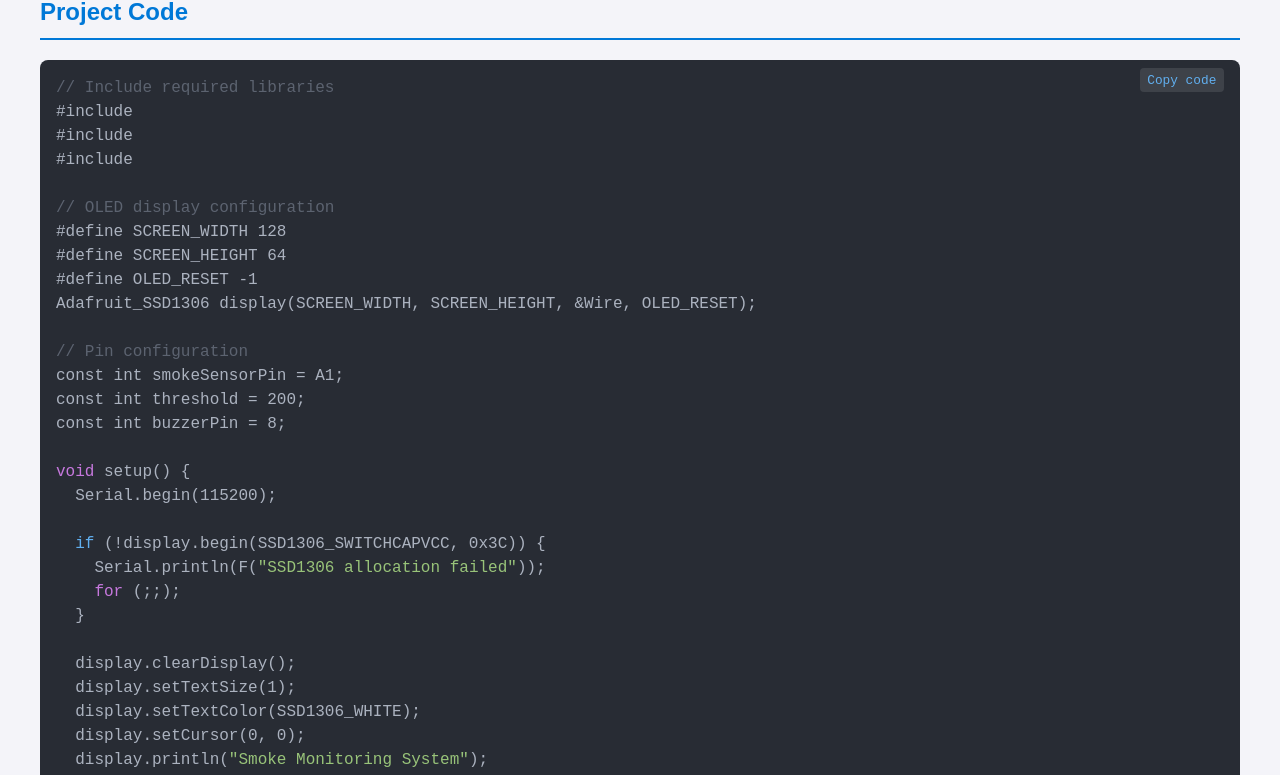
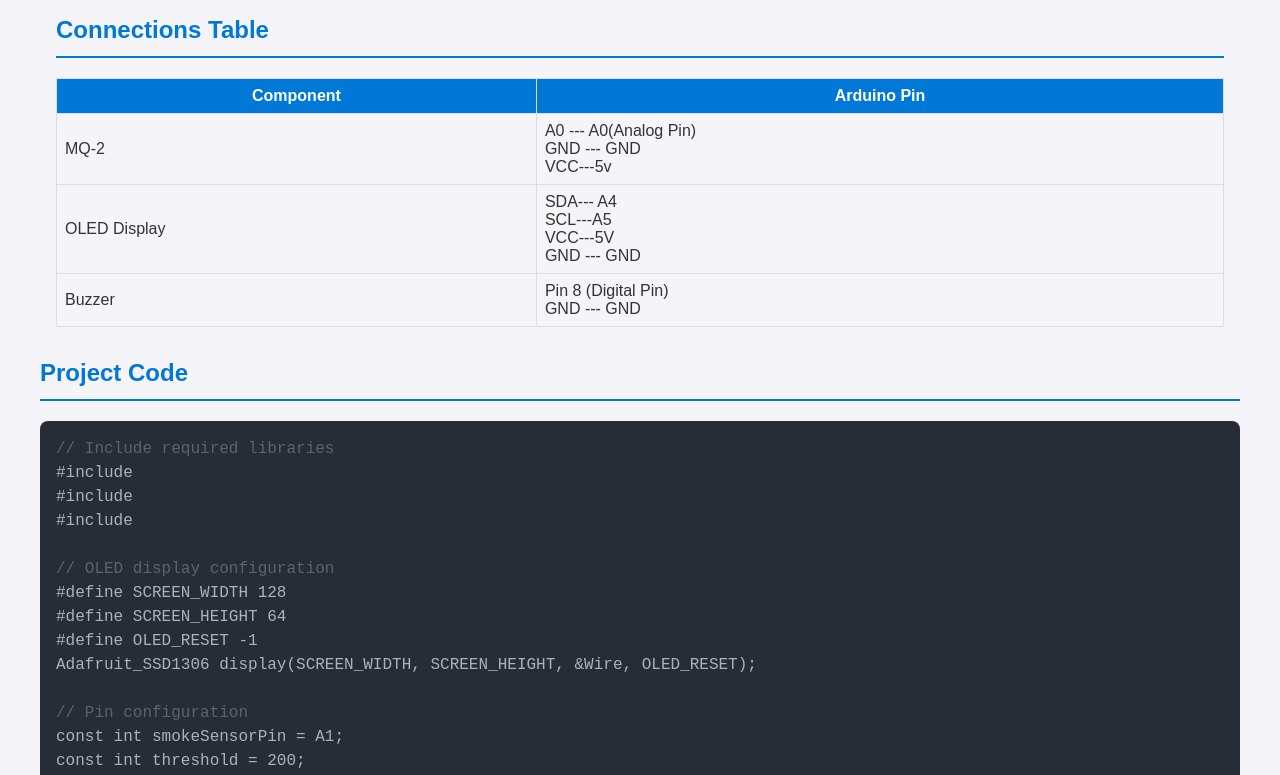
Before and after one commit to Mehedi-Hasan-soft-web-support/smoke.github.io, a plain HTML site: page index.html in a window 1280 px wide. Shown: the part 1580-2355 px from the top of the page. Drawn offline with Linux system fonts and the light colour scheme.

Commit message:
index.html

```diff
--- a/index.html
+++ b/index.html
@@ -62,13 +62,13 @@
             line-height: 1.5;
         }
         .code-block::before {
-            content: "Copy code";
+
             position: absolute;
             top: 8px;
-            right: 16px;
+            right: 10px;
             font-size: 0.8em;
             color: #61AFEF; /* Light blue color */
-            background: rgba(255, 255, 255, 0.1);
+            background: rgb(74, 250, 250);
             padding: 0.2em 0.6em;
             border-radius: 4px;
             cursor: pointer;
@@ -148,11 +148,20 @@
         <section>
             <h2>Project Description</h2>
             <p>
-                This Smoke Monitoring System is built using an Arduino, MQ-2 smoke sensor, and an OLED display.
-                It continuously monitors smoke levels and provides real-time feedback. When smoke levels
-                exceed a predefined threshold, the system alerts the user by displaying "Smoke Detected!".
+                The <strong>Smoke Monitoring System</strong> is an Arduino-based project designed to detect smoke levels in the environment and provide real-time feedback.
+                Using an <strong>MQ-2 smoke sensor</strong>, it measures the concentration of smoke or harmful gases in the air.
+                The <strong>Arduino Uno</strong> processes the readings and displays the results on an <strong>OLED display</strong>.
+                A <strong>buzzer</strong> is also included to alert users when smoke levels exceed a predefined safety threshold.
             </p>
+
+
+
+
+
+
         </section>
+
+
 
         <!-- Components List -->
         <section>
@@ -188,6 +197,49 @@
                 <img src="https://raw.githubusercontent.com/Mehedi-Hasan-soft-web-support/Smoke-Detection-Arduino-with-OLED-Display/main/Circuit%20Diagram%20(1).png" alt="Circuit Diagram">
             </div>
         </section>
+
+
+        <div class="container">
+            <section>
+                <h2>Connections Table</h2>
+                <div style="overflow-x:auto;">
+                    <table style="width:100%; border-collapse:collapse; text-align:left; font-family:Arial, sans-serif;">
+                        <thead style="background-color:#0078d7; color:white;">
+                            <tr>
+                                <th style="padding:8px; border:1px solid #ddd;"><center> Component</center></th>
+                                <th style="padding:8px; border:1px solid #ddd;"><center> Arduino Pin</th>
+
+                            </tr>
+                        </thead>
+                        <tbody>
+                            <tr>
+                                <td style="padding:8px; border:1px solid #ddd;">MQ-2</td>
+                                <td style="padding:8px; border:1px solid #ddd;">A0 --- A0(Analog Pin)<br>GND --- GND<br>VCC---5v</td>
+
+                            </tr>
+                            <tr>
+                                <td style="padding:8px; border:1px solid #ddd;">OLED Display</td>
+                                <td style="padding:8px; border:1px solid #ddd;">SDA--- A4 <br>SCL---A5 <br>VCC---5V  <br>GND --- GND </td>
+
+                            </tr>
+
+                            <tr>
+                                <td style="padding:8px; border:1px solid #ddd;">Buzzer</td>
+                                <td style="padding:8px; border:1px solid #ddd;">Pin 8 (Digital Pin)<br>GND --- GND  </td>
+
+                            </tr>
+
+                        </tbody>
+                    </table>
+                </div>
+            </section>
+        </div>
+
+
+
+
+
+
 
         <!-- Code Viewer -->
         <section>
@@ -246,7 +298,7 @@ const int buzzerPin = 8;
         </section>
     </div>
     <footer>
-        <p>&copy; All Rights Reserved by Mehedi Hasan .</p>
+        <p>&copy; 2024 Smoke Monitoring System. All Rights Reserved.</p>
     </footer>
 </body>
 </html>
```
